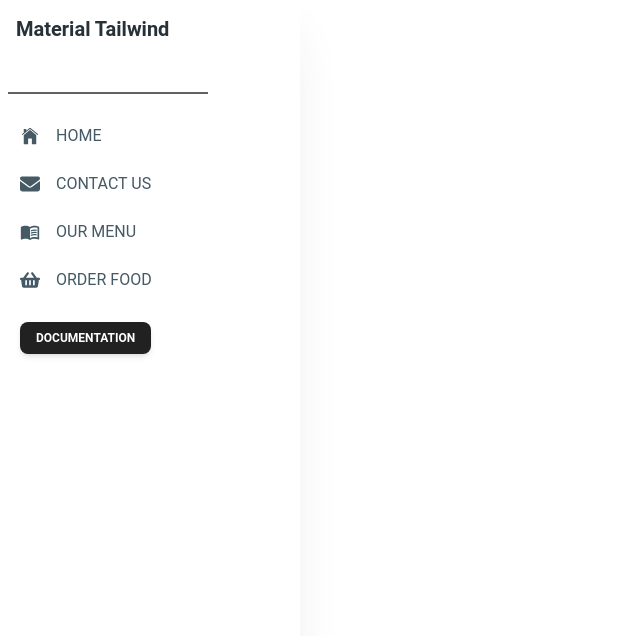
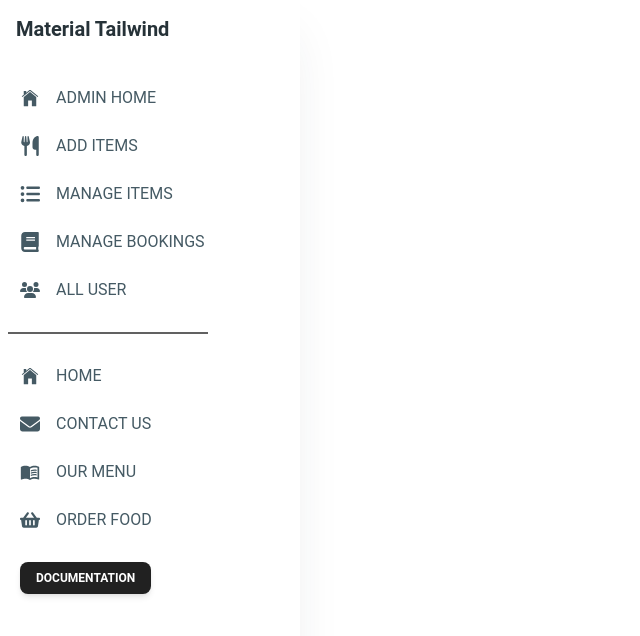
Before and after one commit to abubakar1010/cafeteria_management_client, a React (Vite) app: page /dashboard in a window 1280 px wide. Shown: the top 636 px of the page, without its empty margins (0-640 px from the left). Built offline with nearby package versions, Linux system fonts and the light colour scheme; no server answers.

Commit message:
finished created user dashboard schema

```diff
--- a/src/Components/Drawer/DashboardDrawer.jsx
+++ b/src/Components/Drawer/DashboardDrawer.jsx
@@ -7,8 +7,8 @@
     ListItemPrefix,
   } from "@material-tailwind/react";
 import { TbBrandBooking } from "react-icons/tb";
-import { FaCalendarAlt, FaShoppingBasket } from "react-icons/fa";
-import { FaCcAmazonPay, FaEnvelope } from "react-icons/fa6";
+import { FaBook, FaCalendarAlt, FaShoppingBasket } from "react-icons/fa";
+import { FaCcAmazonPay, FaEnvelope, FaListUl, FaUsers, FaUtensils } from "react-icons/fa6";
 import { IoIosHome, IoMdCart } from "react-icons/io";
 import { MdOutlineMenuBook, MdOutlineRateReview } from "react-icons/md";
 import { NavLink } from "react-router-dom";
@@ -48,7 +48,48 @@
         <List>
 
           {
-            isAdmin? '' : <>
+            isAdmin? <>
+            <NavLink to={"/"}>
+          <ListItem>
+            <ListItemPrefix>
+            <IoIosHome className=" text-xl" />
+            </ListItemPrefix>
+            ADMIN HOME
+          </ListItem>
+          </NavLink>
+          <NavLink to={"/dashboard/addItems"}>
+          <ListItem>
+            <ListItemPrefix>
+            <FaUtensils className=" text-xl" />
+            </ListItemPrefix>
+            ADD ITEMS
+          </ListItem>
+          </NavLink>
+          <NavLink to={"/dashboard/manageItems"}>
+          <ListItem>
+            <ListItemPrefix>
+            <FaListUl className=" text-xl" />
+            </ListItemPrefix>
+            MANAGE ITEMS
+          </ListItem>
+          </NavLink>
+          <NavLink to={"/dashboard/manageBookings"}>
+          <ListItem>
+            <ListItemPrefix>
+            <FaBook className=" text-xl" />
+            </ListItemPrefix>
+            MANAGE BOOKINGS
+          </ListItem>
+          </NavLink>
+          <NavLink to={"/dashboard/allUser"}>
+          <ListItem>
+            <ListItemPrefix>
+            <FaUsers className=" text-xl" />
+            </ListItemPrefix>
+            ALL USER
+          </ListItem>
+          </NavLink>
+            </> : <>
             {/* user Dashboard routes start here */}
 
           <NavLink to={"/"}>
```
